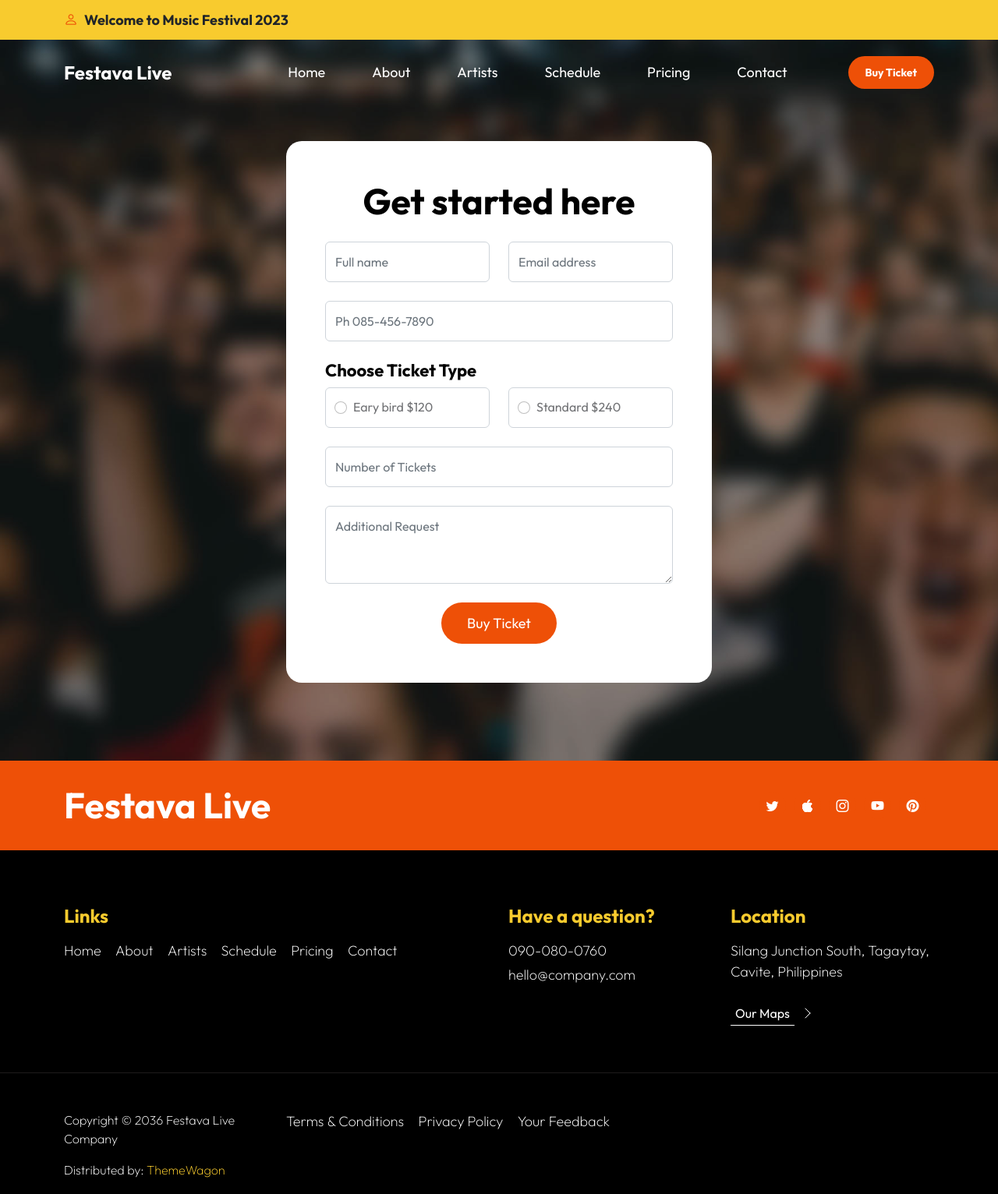
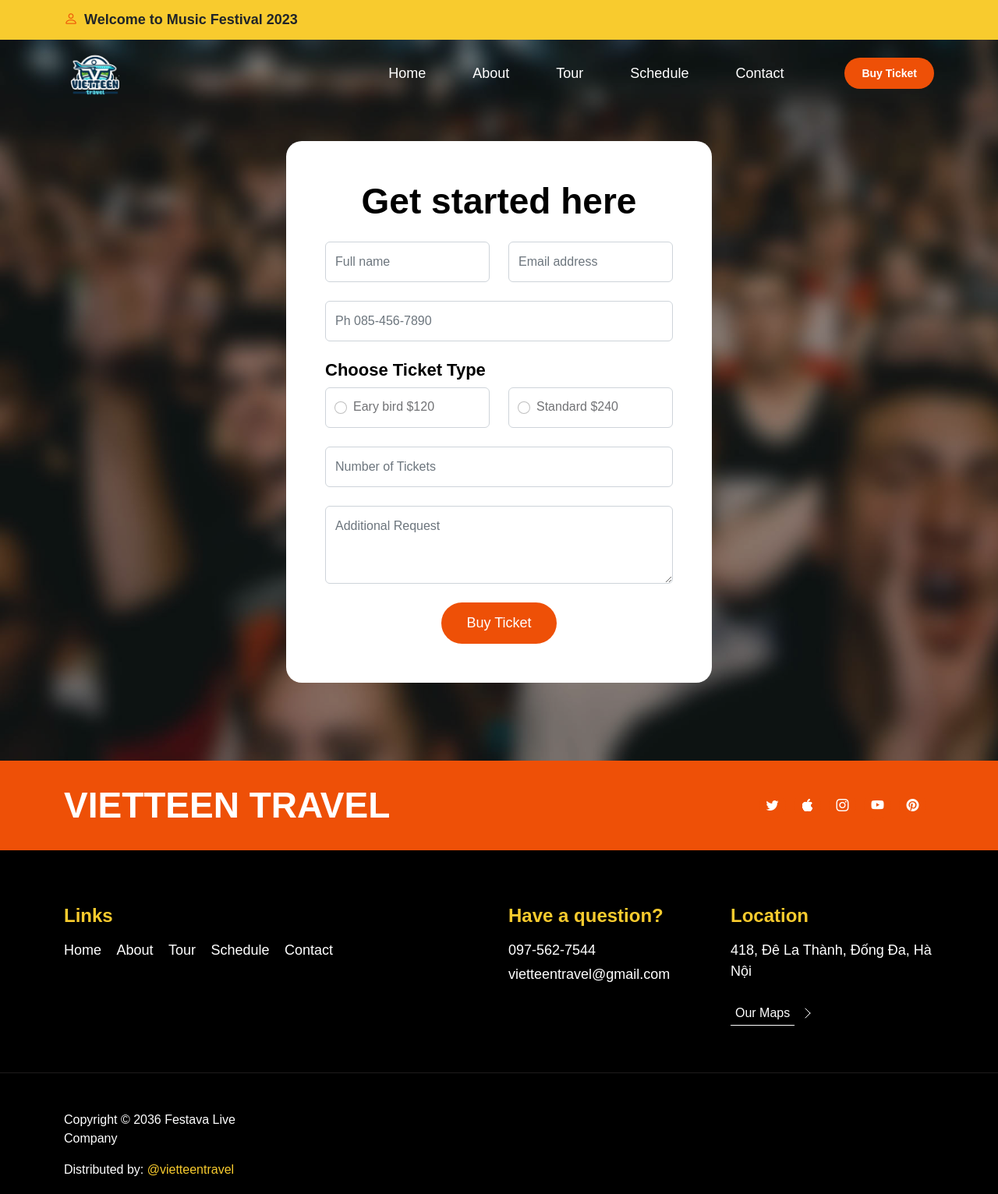
Before and after one commit to ferus311/vietteen_traval_page, a plain HTML site: page ticket.html in a window 1280 px wide. Shown: the whole page at 78% size. Drawn offline with Linux system fonts and the light colour scheme.

Commit message:
update ticket

```diff
--- a/ticket.html
+++ b/ticket.html
@@ -7,28 +7,24 @@
 
     <meta name="description" content="">
     <meta name="author" content="">
+    <link rel="icon" href="./images/VIETTEEN.png">
 
-    <title>Festava Live - Ticket HTML Form</title>
+    <title>VietTeen Travel</title>
 
     <!-- CSS FILES -->
     <link rel="preconnect" href="https://fonts.googleapis.com">
-
     <link rel="preconnect" href="https://fonts.gstatic.com" crossorigin>
-
-    <link href="https://fonts.googleapis.com/css2?family=Outfit:wght@100;200;400;700&display=swap" rel="stylesheet">
+    <link
+        href="https://fonts.googleapis.com/css2?family=Patrick+Hand&family=Roboto:ital,wght@0,100;0,300;0,400;0,500;0,700;0,900;1,100;1,300;1,400;1,500;1,700;1,900&display=swap"
+        rel="stylesheet">
 
     <link href="css/bootstrap.min.css" rel="stylesheet">
 
     <link href="css/bootstrap-icons.css" rel="stylesheet">
 
+    <link rel="stylesheet" href="css/styles.css">
+
     <link href="css/templatemo-festava-live.css" rel="stylesheet">
-    <!--
-
-TemplateMo 583 Festava Live
-
-https://templatemo.com/tm-583-festava-live
-
--->
 
 </head>
 
@@ -55,7 +51,7 @@ https://templatemo.com/tm-583-festava-live
         <nav class="navbar navbar-expand-lg">
             <div class="container">
                 <a class="navbar-brand" href="index.html">
-                    Festava Live
+                    <img style="height: 60px;" src="./images/VIETTEEN.png" alt="">
                 </a>
 
                 <a href="ticket.html" class="btn custom-btn d-lg-none ms-auto me-4">Buy Ticket</a>
@@ -68,27 +64,27 @@ https://templatemo.com/tm-583-festava-live
                 <div class="collapse navbar-collapse" id="navbarNav">
                     <ul class="navbar-nav align-items-lg-center ms-auto me-lg-5">
                         <li class="nav-item">
-                            <a class="nav-link click-scroll" href="index.html#section_1">Home</a>
+                            <a class="nav-link click-scroll" href="#section_1">Home</a>
                         </li>
 
                         <li class="nav-item">
-                            <a class="nav-link click-scroll" href="index.html#section_2">About</a>
+                            <a class="nav-link click-scroll" href="#section_2">About</a>
                         </li>
 
                         <li class="nav-item">
-                            <a class="nav-link click-scroll" href="index.html#section_3">Artists</a>
+                            <a class="nav-link click-scroll" href="#section_3">Tour</a>
                         </li>
 
                         <li class="nav-item">
-                            <a class="nav-link click-scroll" href="index.html#section_4">Schedule</a>
+                            <a class="nav-link click-scroll" href="#section_4">Schedule</a>
                         </li>
+                        <!--
+                        <li class="nav-item">
+                            <a class="nav-link click-scroll" href="#section_5">Pricing</a>
+                        </li> -->
 
                         <li class="nav-item">
-                            <a class="nav-link click-scroll" href="index.html#section_5">Pricing</a>
-                        </li>
-
-                        <li class="nav-item">
-                            <a class="nav-link click-scroll" href="index.html#section_6">Contact</a>
+                            <a class="nav-link click-scroll" href="#section_6">Contact</a>
                         </li>
                     </ul>
 
@@ -172,7 +168,7 @@ https://templatemo.com/tm-583-festava-live
                 <div class="row">
 
                     <div class="col-lg-6 col-12">
-                        <h2 class="text-white mb-lg-0">Festava Live</h2>
+                        <h2 class="text-white mb-lg-0 text-uppercase">VietTeen Travel</h2>
                     </div>
 
                     <div class="col-lg-6 col-12 d-flex justify-content-lg-end align-items-center">
@@ -228,15 +224,11 @@ https://templatemo.com/tm-583-festava-live
                         </li>
 
                         <li class="site-footer-link-item">
-                            <a href="#" class="site-footer-link">Artists</a>
+                            <a href="#" class="site-footer-link">Tour</a>
                         </li>
 
                         <li class="site-footer-link-item">
                             <a href="#" class="site-footer-link">Schedule</a>
-                        </li>
-
-                        <li class="site-footer-link-item">
-                            <a href="#" class="site-footer-link">Pricing</a>
                         </li>
 
                         <li class="site-footer-link-item">
@@ -250,13 +242,13 @@ https://templatemo.com/tm-583-festava-live
 
                     <p class="text-white d-flex mb-1">
                         <a href="tel: 090-080-0760" class="site-footer-link">
-                            090-080-0760
+                            097-562-7544
                         </a>
                     </p>
 
                     <p class="text-white d-flex">
                         <a href="mailto:hello@company.com" class="site-footer-link">
-                            hello@company.com
+                            vietteentravel@gmail.com
                         </a>
                     </p>
                 </div>
@@ -264,8 +256,8 @@ https://templatemo.com/tm-583-festava-live
                 <div class="col-lg-3 col-md-6 col-11 mb-4 mb-lg-0 mb-md-0">
                     <h5 class="site-footer-title mb-3">Location</h5>
 
-                    <p class="text-white d-flex mt-3 mb-2">
-                        Silang Junction South, Tagaytay, Cavite, Philippines</p>
+                    <p class="text-white d-flex mt-3 mb-2 text-capitalize ">
+                        418, Đê la thành, đống đa, hà nội</p>
 
                     <a class="link-fx-1 color-contrast-higher mt-3" href="#">
                         <span>Our Maps</span>
@@ -287,10 +279,11 @@ https://templatemo.com/tm-583-festava-live
 
                     <div class="col-lg-3 col-12 mt-5">
                         <p class="copyright-text">Copyright © 2036 Festava Live Company</p>
-                        <p class="copyright-text">Distributed by: <a href="https://themewagon.com">ThemeWagon</a></p>
+                        <p class="copyright-text">Distributed by: <a href="https://themewagon.com">@vietteentravel</a>
+                        </p>
                     </div>
 
-                    <div class="col-lg-8 col-12 mt-lg-5">
+                    <!-- <div class="col-lg-8 col-12 mt-lg-5">
                         <ul class="site-footer-links">
                             <li class="site-footer-link-item">
                                 <a href="#" class="site-footer-link">Terms &amp; Conditions</a>
@@ -304,7 +297,7 @@ https://templatemo.com/tm-583-festava-live
                                 <a href="#" class="site-footer-link">Your Feedback</a>
                             </li>
                         </ul>
-                    </div>
+                    </div> -->
                 </div>
             </div>
         </div>
```
